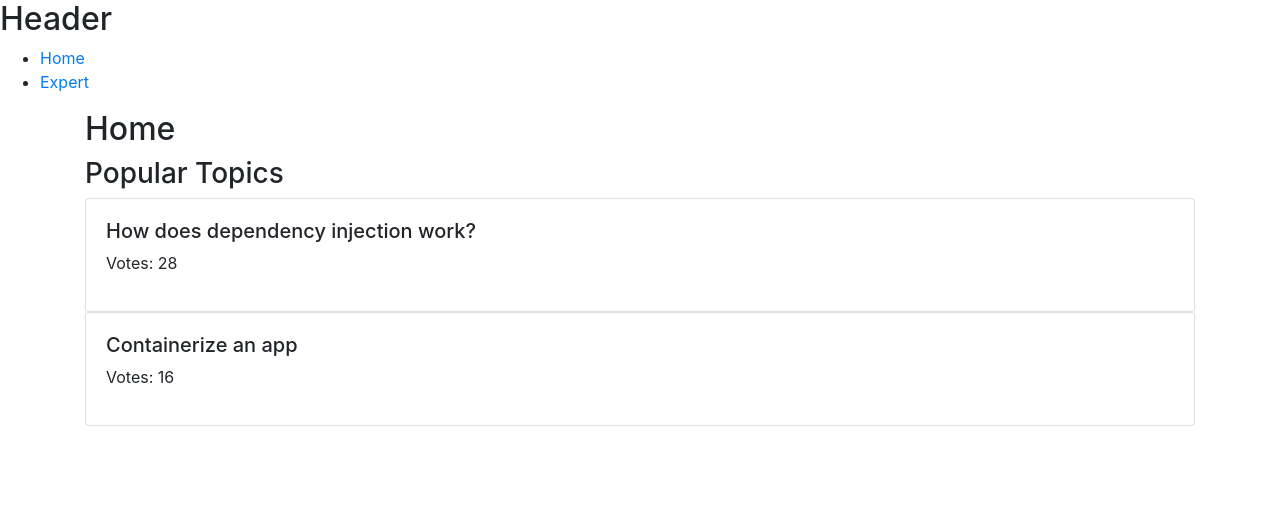
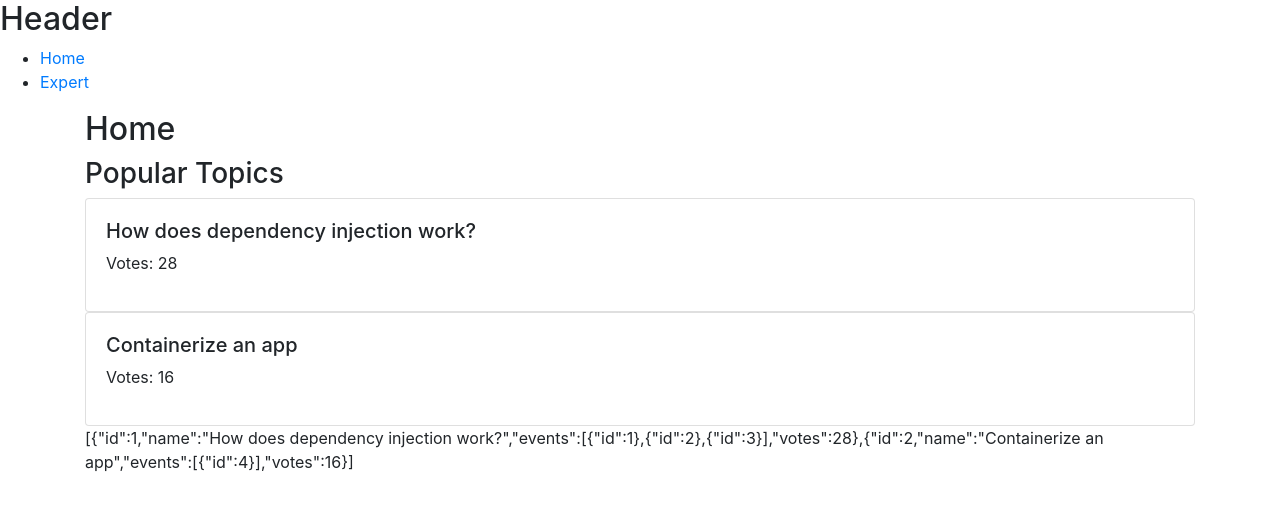
Before and after one commit to RightpointLabs/shepherd-ui, a React (Create React App) app: page / in a window 1280 px wide. Shown: the top 510 px of the page. Built offline with nearby package versions, Linux system fonts and the light colour scheme.

Commit message:
Outputting raw data

```diff
--- a/src/components/topics-list/topics-list.jsx
+++ b/src/components/topics-list/topics-list.jsx
@@ -47,8 +47,6 @@ class TopicsList extends Component {
     render() {
         const { topics } = this.state;
 
-        console.log(topics);
-
         return (
             <div>
                 <h3>Popular Topics</h3>
@@ -56,6 +54,8 @@ class TopicsList extends Component {
                 {topics.map(topic =>
                     <Topic topic={topic} key={topic.id} />
                 )}
+
+                <p>{JSON.stringify(topics)}</p>
             </div>
         );
     }
```
